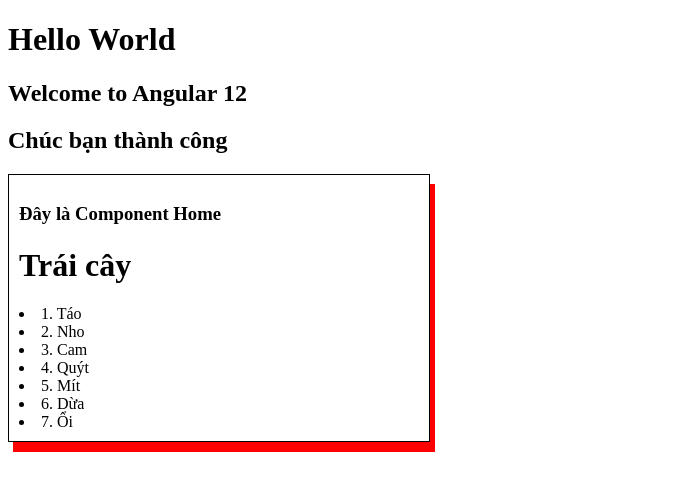
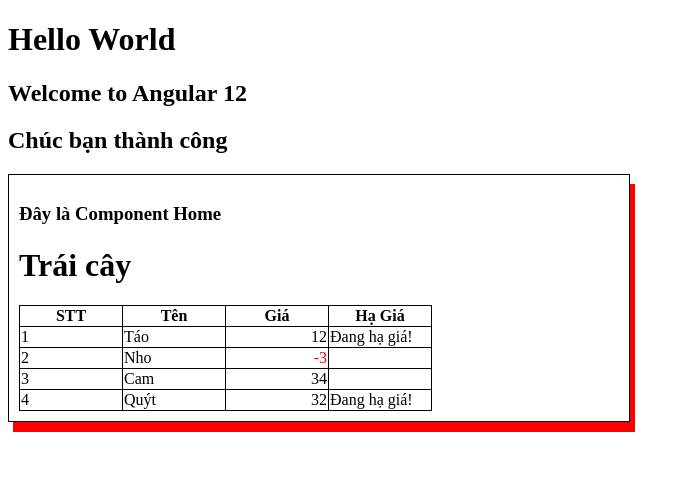
Before and after one commit to namph43/Angular12, an Angular app: page / in a window 1280 px wide. Shown: the top 490 px of the page, without its empty margins (0-690 px from the left). Built offline with nearby package versions, Linux system fonts and the light colour scheme.

Commit message:
ngForApDung

```diff
--- a/src/app/home/home.component.html
+++ b/src/app/home/home.component.html
@@ -1,8 +1,23 @@
 <div class="test">
     <h3>Đây là Component Home</h3>
     <h1>Trái cây</h1>
-    <div *ngFor="let trai of traiCay; let i = index">
-    <li>{{i + 1}}. {{trai}}</li>
-    </div>
+    <table class="table">
+        <tr>
+            <th>STT</th>
+            <th>Tên</th>
+            <th>Giá</th>
+            <th>Hạ Giá</th>
+        </tr>
+        <tr *ngFor="let trai of traiCay2; let i = index">
+            <td>{{i+1}}</td>
+            <td>{{ trai.ten }}</td>
+            <td class="right">
+                <span [ngClass]="{'so-am': trai.gia <0}">{{trai.gia}}</span>
+            </td>
+            <td>
+                <span *ngIf="trai.haGia">Đang hạ giá!</span>
+            </td>
+        </tr>
+      </table>
 
 </div>
--- a/src/app/home/home.component.scss
+++ b/src/app/home/home.component.scss
@@ -2,5 +2,24 @@
     border: 1px solid;
     padding: 10px;
     box-shadow: 5px 10px red;
-    width: 400px;
+    width: 600px;
 }
+
+.table,
+td,
+th {
+    border: 1px solid black;
+    border-collapse: collapse;
+  }
+
+td,
+th {
+    min-width: 100px;
+  }
+
+.right{
+    text-align: right;
+}
+.so-am{
+    color: red;
+}
--- a/src/app/home/home.component.ts
+++ b/src/app/home/home.component.ts
@@ -9,8 +9,14 @@
   public name = 'Nam Pham';
   public age = 23;
   public traiCay =['Táo','Nho','Cam','Quýt','Mít','Dừa','Ổi'];
+  public traiCay2=[
+    {ten: 'Táo', gia: 12, haGia: true},
+    {ten: 'Nho', gia: -3, haGia: false},
+    {ten: 'Cam', gia: 34, haGia: false},
+    {ten: 'Quýt', gia: 32, haGia: true},
+  ];
 
   public ngOnInit(): void {
-    console.log('trai cay = ', this.traiCay);
+    console.log('trai cay = ', this.traiCay2);
   }
 }
```
